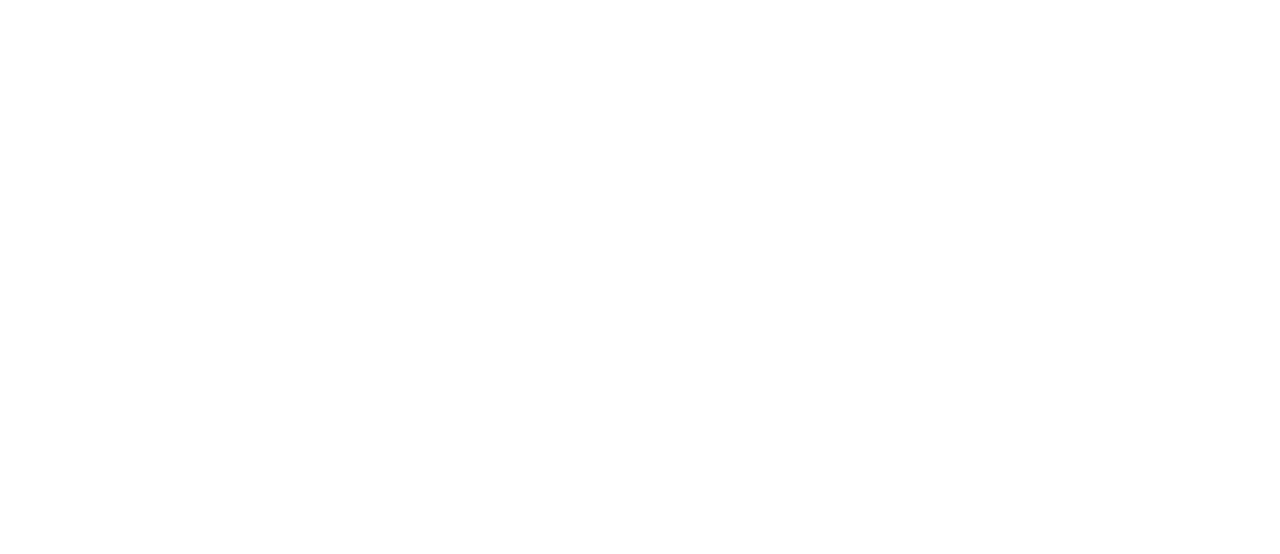
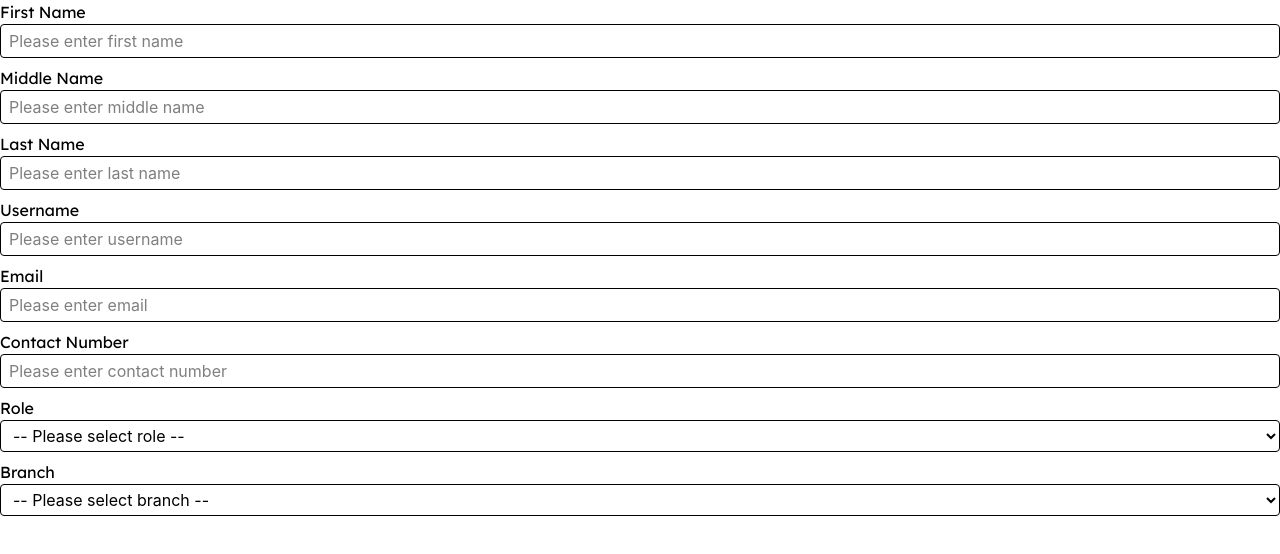
Before and after one commit to aldecyrus425/POS-Frontend, a React (Vite) app: page /create-user in a window 1280 px wide. Shown: the top 554 px of the page. Built offline with nearby package versions, Linux system fonts and the light colour scheme.

Commit message:
Forms for Unit, User, Supplier Finished

```diff
--- a/src/App.tsx
+++ b/src/App.tsx
@@ -2,6 +2,8 @@ import { Route, Routes } from "react-router-dom"
 import Login from "./pages/auth/login"
 import CreateUser from "./components/forms/createUser"
 import CreateProduct from "./components/forms/createProduct"
+import CreateSupplier from "./components/forms/createSupplier"
+import CreateUnits from "./components/forms/createUnits"
 
 function App() {
 
@@ -11,6 +13,8 @@ function App() {
       <Route path="/" element={<Login />} />
       <Route path="/create-user" element={<CreateUser />} />
       <Route path="/create-product" element={<CreateProduct />} />
+      <Route path="/create-supplier" element={<CreateSupplier />} />
+      <Route path="/create-unit" element={<CreateUnits />} />
     </Routes>
   )
 }
--- /dev/null
+++ b/src/components/forms/createSupplier.tsx
@@ -0,0 +1,21 @@
+import React from 'react'
+import CommonInputGroup from '../common/inputGroup'
+import RedButton from '../common/redButton'
+import GreenButton from '../common/greenButton'
+
+const CreateSupplier = () => {
+    return (
+        <form action="" className='w-full h-full flex flex-col gap-2'>
+            <CommonInputGroup label='Supplier Name' />
+            <CommonInputGroup label='Contact Number' />
+            <CommonInputGroup label='Address' />
+            <CommonInputGroup label='Email' />
+            <div className='flex flex-row gap-5'>
+                <RedButton label='Cancel' />
+                <GreenButton label='Submit' />
+            </div>
+        </form>
+    )
+}
+
+export default CreateSupplier
--- /dev/null
+++ b/src/components/forms/createUnits.tsx
@@ -0,0 +1,19 @@
+import React from 'react'
+import CommonInputGroup from '../common/inputGroup'
+import RedButton from '../common/redButton'
+import GreenButton from '../common/greenButton'
+
+const CreateUnits = () => {
+    return (
+        <form action="" className='w-full h-full flex flex-col gap-2'>
+            <CommonInputGroup label='Unit Name' />
+            <CommonInputGroup label='Symbol' />
+            <div className='flex flex-row gap-5'>
+                <RedButton label='Cancel' />
+                <GreenButton label='Submit' />
+            </div>
+        </form>
+    )
+}
+
+export default CreateUnits
--- a/src/components/forms/createUser.tsx
+++ b/src/components/forms/createUser.tsx
@@ -1,8 +1,22 @@
 import React from 'react'
+import CommonInputGroup from '../common/inputGroup'
+import SelectGroup from '../common/selectGroup'
 
 const CreateUser = () => {
   return (
-    <></>
+    <form action="" className='w-full h-full flex flex-col gap-2'>
+      <CommonInputGroup label='First Name' />
+      <CommonInputGroup label='Middle Name' />
+      <CommonInputGroup label='Last Name' />
+      <CommonInputGroup label='Username' />
+      {/* Password */}
+      {/* Confirm Password */}
+      <CommonInputGroup label='Email' />
+      <CommonInputGroup label='Contact Number' />
+      <SelectGroup label='Role' options={[{label: "User", value: "User"}, {label: "Cashier", value: "Cashier"}]} />
+      <SelectGroup label='Branch' options={[{label: "", value:""}]} />
+
+    </form>
   )
 }
 
```
